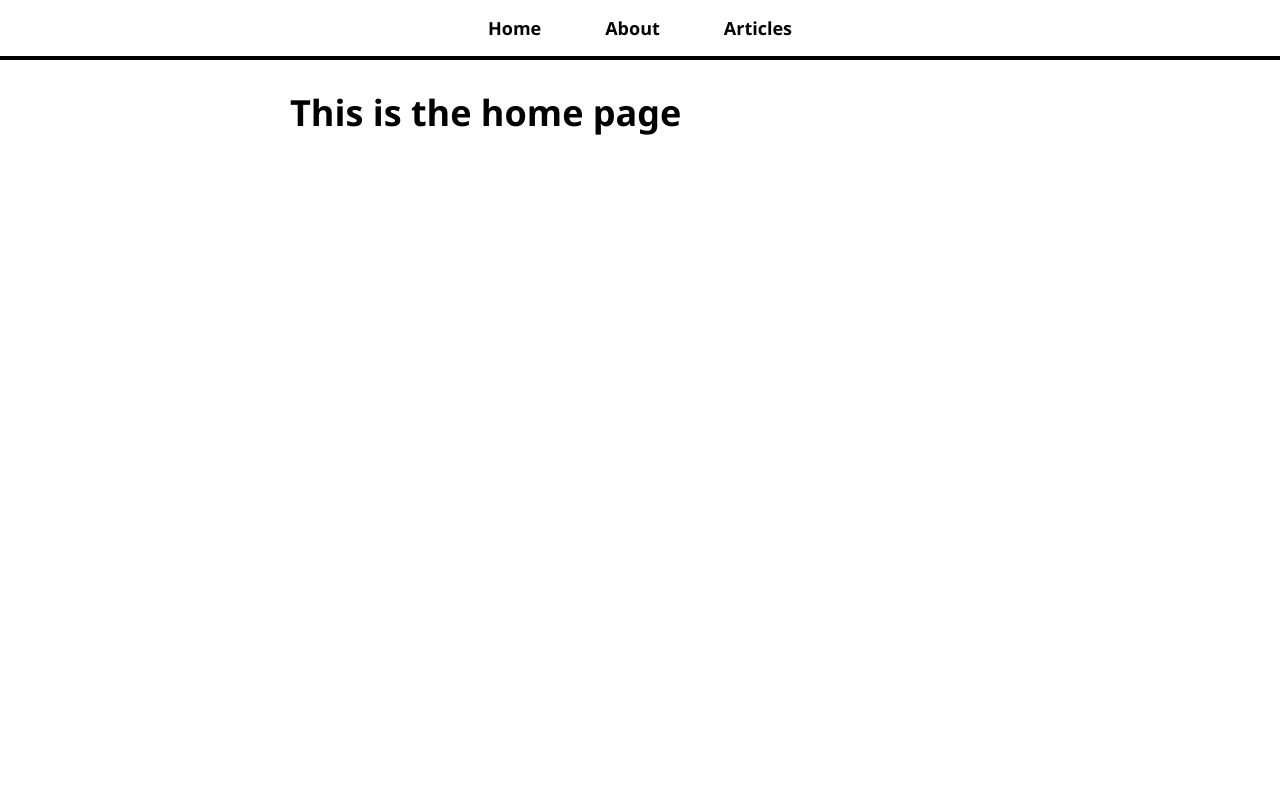
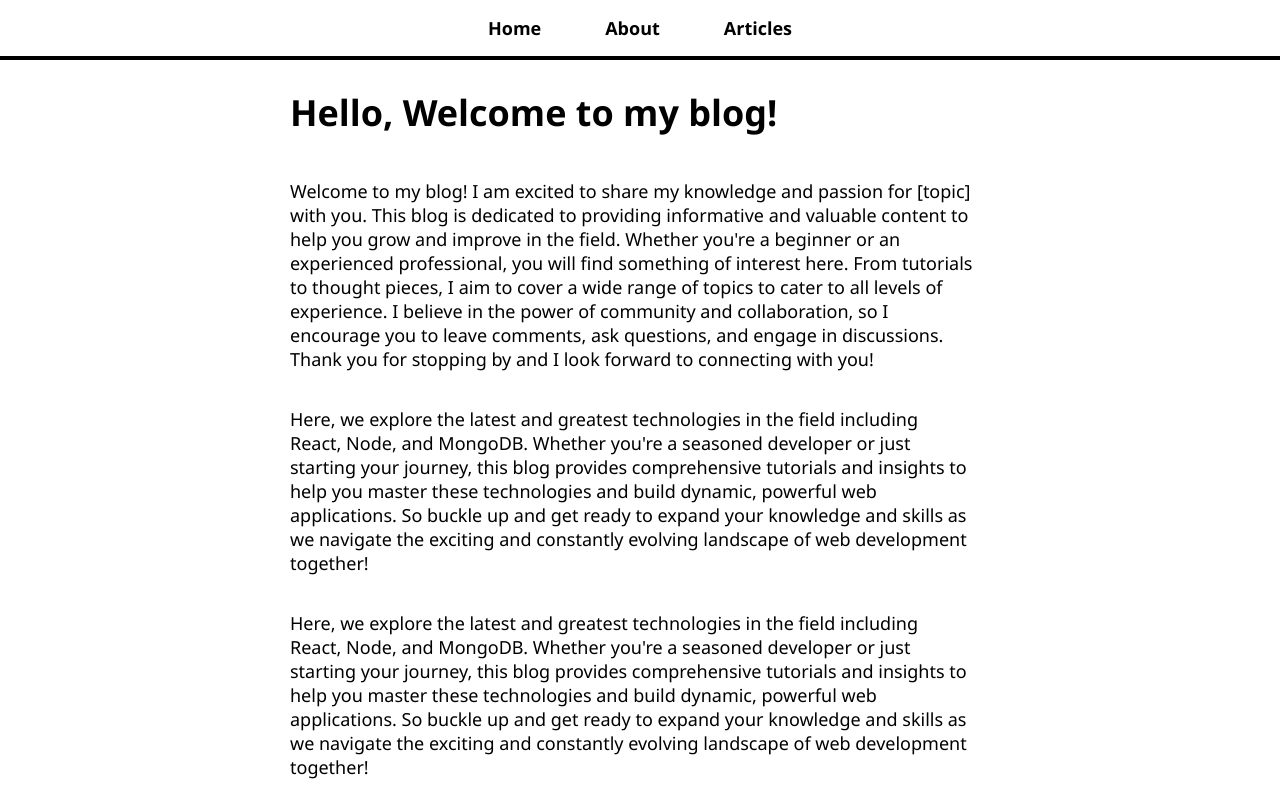
Before and after one commit to NatiFekadu/my-blog, a React (Create React App) app: page / in a window 1280 px wide. Built offline with nearby package versions, Linux system fonts and the light colour scheme.

Commit message:
creating 404 page

```diff
--- a/src/App.js
+++ b/src/App.js
@@ -5,6 +5,7 @@ import HomePage from './pages/HomePage';
 import AboutPage from './pages/AboutPage';
 import ArticleListPage from './pages/ArticleListPage';
 import ArticlePage from './pages/ArticlePage';
+import NotFoundPage from './pages/NotFoundPage';
 
 function App() {
   return (
@@ -17,7 +18,7 @@ function App() {
            <Route path="/about" element={<AboutPage/>}/>
            <Route path="/articles/:articleId" element={<ArticlePage/>}/>
            <Route path="/articlelist" element={<ArticleListPage/>}/>
-
+           <Route path="*" element={<NotFoundPage/>}/>
           </Routes>
         </div>
       </div>
--- a/src/pages/AboutPage.js
+++ b/src/pages/AboutPage.js
@@ -1,9 +1,40 @@
-import React from 'react'
+import React from 'react';
 
 const AboutPage = () => {
   return (
-    <div>AboutPage</div>
-  )
-}
+    <>
+      <h1> About me </h1>
+      <p>
+        Welcome to my about page! I am a software developer and tech enthusiast
+        with a passion for creating innovative solutions. I have been working in
+        the field for several years and have a deep understanding of the latest
+        technologies, including React, Node, and MongoDB. I believe that
+        continuing education and exploration of new technologies is crucial for
+        growth as a developer. This blog is a platform for me to share my
+        experiences and knowledge with the community, and I hope it will help
+        others in their journey to become better developers. Thank you for
+        stopping by and I look forward to connecting with you!
+      </p>
+      <p>
+        Here, we explore the latest and greatest technologies in the field
+        including React, Node, and MongoDB. Whether you're a seasoned developer
+        or just starting your journey, this blog provides comprehensive
+        tutorials and insights to help you master these technologies and build
+        dynamic, powerful web applications. So buckle up and get ready to expand
+        your knowledge and skills as we navigate the exciting and constantly
+        evolving landscape of web development together!
+      </p>
+      <p>
+        Here, we explore the latest and greatest technologies in the field
+        including React, Node, and MongoDB. Whether you're a seasoned developer
+        or just starting your journey, this blog provides comprehensive
+        tutorials and insights to help you master these technologies and build
+        dynamic, powerful web applications. So buckle up and get ready to expand
+        your knowledge and skills as we navigate the exciting and constantly
+        evolving landscape of web development together!
+      </p>
+    </>
+  );
+};
 
-export default AboutPage
+export default AboutPage;
--- a/src/pages/ArticlePage.js
+++ b/src/pages/ArticlePage.js
@@ -1,11 +1,14 @@
 import React from 'react';
 import { useParams } from 'react-router-dom';
 import articles from './article-content';
+import NotFoundPage from './NotFoundPage';
 
 const ArticlePage = () => {
   const { articleId } = useParams();
   const article = articles.find((article) => article.name === articleId);
-
+    if(!article){
+         return <NotFoundPage/>
+    }
   return (
     <>
       <h1>{article.title}</h1>
--- a/src/pages/HomePage.js
+++ b/src/pages/HomePage.js
@@ -1,9 +1,40 @@
-import React from 'react'
+import React from 'react';
 
 const HomePage = () => {
   return (
-    <h1> This is the home page </h1>
-  )
-}
+    <>
+      <h1> Hello, Welcome to my blog! </h1>
+      <p>
+        Welcome to my blog! I am excited to share my knowledge and passion for
+        [topic] with you. This blog is dedicated to providing informative and
+        valuable content to help you grow and improve in the field. Whether
+        you're a beginner or an experienced professional, you will find
+        something of interest here. From tutorials to thought pieces, I aim to
+        cover a wide range of topics to cater to all levels of experience. I
+        believe in the power of community and collaboration, so I encourage you
+        to leave comments, ask questions, and engage in discussions. Thank you
+        for stopping by and I look forward to connecting with you!
+      </p>
+      <p>
+        Here, we explore the latest and greatest technologies in the field
+        including React, Node, and MongoDB. Whether you're a seasoned developer
+        or just starting your journey, this blog provides comprehensive
+        tutorials and insights to help you master these technologies and build
+        dynamic, powerful web applications. So buckle up and get ready to expand
+        your knowledge and skills as we navigate the exciting and constantly
+        evolving landscape of web development together!
+      </p>
+      <p>
+        Here, we explore the latest and greatest technologies in the field
+        including React, Node, and MongoDB. Whether you're a seasoned developer
+        or just starting your journey, this blog provides comprehensive
+        tutorials and insights to help you master these technologies and build
+        dynamic, powerful web applications. So buckle up and get ready to expand
+        your knowledge and skills as we navigate the exciting and constantly
+        evolving landscape of web development together!
+      </p>
+    </>
+  );
+};
 
-export default HomePage
+export default HomePage;
--- a/src/pages/NotFoundPage.js
+++ b/src/pages/NotFoundPage.js
@@ -0,0 +1,8 @@
+import React from 'react'
+
+const NotFoundPage = () =>  (
+    <h1> 404:Page Not Found</h1>
+  );
+
+
+export default NotFoundPage;
```
